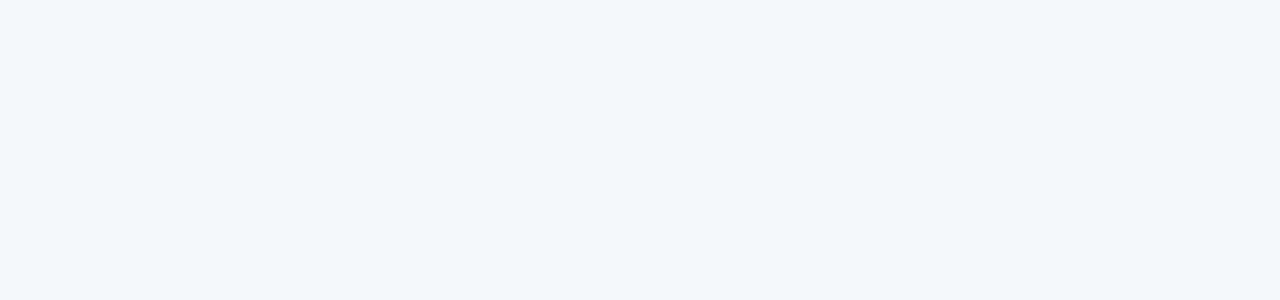
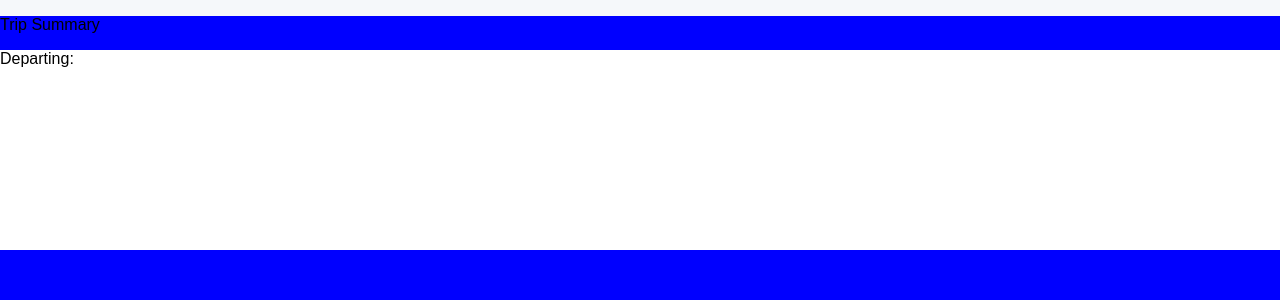
Before and after one commit to valeriyababenko3/FlySky, a React (Create React App) app in the folder frontend/react-template/: page /booking in a window 1280 px wide. Before the commit this address had no page. Shown: the top 300 px of the page. Built offline with nearby package versions, Linux system fonts and the light colour scheme.

Commit message:
update flight info to render on frontend

```diff
--- a/frontend/react-template/src/App.js
+++ b/frontend/react-template/src/App.js
@@ -4,6 +4,7 @@ import FlightData from './components/FlightPage';
 import Login from "./components/Login/login";
 import Register from "./components/Register/register";
 import NavBar from "./components/NavBar";
+import Booking from "./components/Booking";
 
 function App() {
   return (
@@ -12,6 +13,7 @@ function App() {
         <Route exact path="/" element={<FlightData/>} />
         <Route exact path="/login" element={<Login/>} />
         <Route exact path="/register" element={<Register/>} />
+        <Route exact path="/booking" element={<Booking />} />
       </Routes>
       {/* <NavBar />
       <FlightData /> */}
--- /dev/null
+++ b/frontend/react-template/src/components/Booking/index.js
@@ -0,0 +1,12 @@
+import FlightCard from "../FlightCard";
+import '../../styles/booking.css'
+
+function Booking(flight){
+    return (
+        <div className="booking-main">
+            <FlightCard flight={flight}/>
+        </div>
+    )
+}
+
+export default Booking
--- /dev/null
+++ b/frontend/react-template/src/components/FlightCard/index.js
@@ -0,0 +1,42 @@
+import "../../styles/flightcard.css"
+
+function FlightCard(flight){
+    const departingDay = ""
+    const duration = ""
+    const stops = ""
+    const price = ""
+    const departTime = ""
+    const arrivalTime = ""
+
+    return (
+        <div>
+            <div>
+                <p>Trip Summary</p>
+                <div className="flight-card-container">
+                    <div className="flight-card-departing-info">
+                        <p>Departing: {departingDay}</p>
+                        <div className="flight-card-dep-and-arr-times">
+                            <p className="depart-time">
+
+                            </p>
+                            <p className="arrival-time">
+
+                            </p>
+                        </div>
+                    </div>
+                    <div className="flight-card-duration">
+                        {duration}
+                    </div>
+                    <div className="flight-card-stops">
+                        {stops}
+                    </div>
+                    <div className="flight-card-price">
+                        {price}
+                    </div>
+                </div>
+            </div>
+        </div>
+    )
+}
+
+export default FlightCard
--- a/frontend/react-template/src/components/FlightPage/index.js
+++ b/frontend/react-template/src/components/FlightPage/index.js
@@ -13,7 +13,7 @@ function FlightData() {
           throw new Error(`HTTP error! Status: ${flightResponse.status}`);
         }
         const flightData = await flightResponse.json();
-        setFlightData(flightData);
+        setFlightData(Object.values(flightData)[0]);
       } catch (error) {
         console.error('Error fetching data:', error);
         setError('An error occurred while fetching data.');
@@ -24,41 +24,45 @@ function FlightData() {
   }, []);
 
   console.log(flightData);
+  const getDate = (dateString) => {
+    const date = new Date(dateString)
+    const hours = date.getHours();
+    const minutes = date.getMinutes();
 
-      return (
-        <div className='container'>
+    const period = hours >= 12 ? "PM" : "AM";
+    const hours12 = hours % 12 || 12;
+
+    const formattedTime = `${hours12}:${minutes}${period}`;
+    return formattedTime
+  }
+
+  return (
+    <div className='container'>
+      {flightData.map((flight, index) => (
+        <div className='flight' key={index}>
           <div className='left-side'>
             <div className='top-side'>
               <div className='times'>
-
               </div>
               <div className='duration'>
                 <div className='deptime'>
-                  <p>7:30am</p>
-                </div>
-                <div className='arrtime'>
-                  <p>7:30pm</p>
+                  <p>Departure: {getDate(flight.departure)}</p>
+                  <p>Arrival: {getDate(flight.arrival)}</p>
+                  <p>Duration: </p>
                 </div>
               </div>
               <div className='nonstop'>
-
+                Flight Status: {flight.flight_status}
               </div>
             </div>
             <div className='bottom'>
-
             </div>
           </div>
           <div className='right-side'>
-
           </div>
         </div>
-      );
-    }
-
-    {/* {flightData.map((flightInfo, index) => (
-            <ul key={index}>
-              {Object.values(flightInfo)}
-            </ul>
-          ))} */}
-
+      ))}
+    </div>
+  );
+}
     export default FlightData;
--- /dev/null
+++ b/frontend/react-template/src/styles/booking.css
@@ -0,0 +1,5 @@
+.booking-main {
+    background-color: blue;
+    width: 100%;
+    height: 98vh;
+}
--- /dev/null
+++ b/frontend/react-template/src/styles/flightcard.css
@@ -0,0 +1,4 @@
+.flight-card-container {
+    background-color: white;
+    height: 200px;
+}
```
Also changed, not shown: frontend/react-template/src/components/FlightForm/index.js (deleted).
